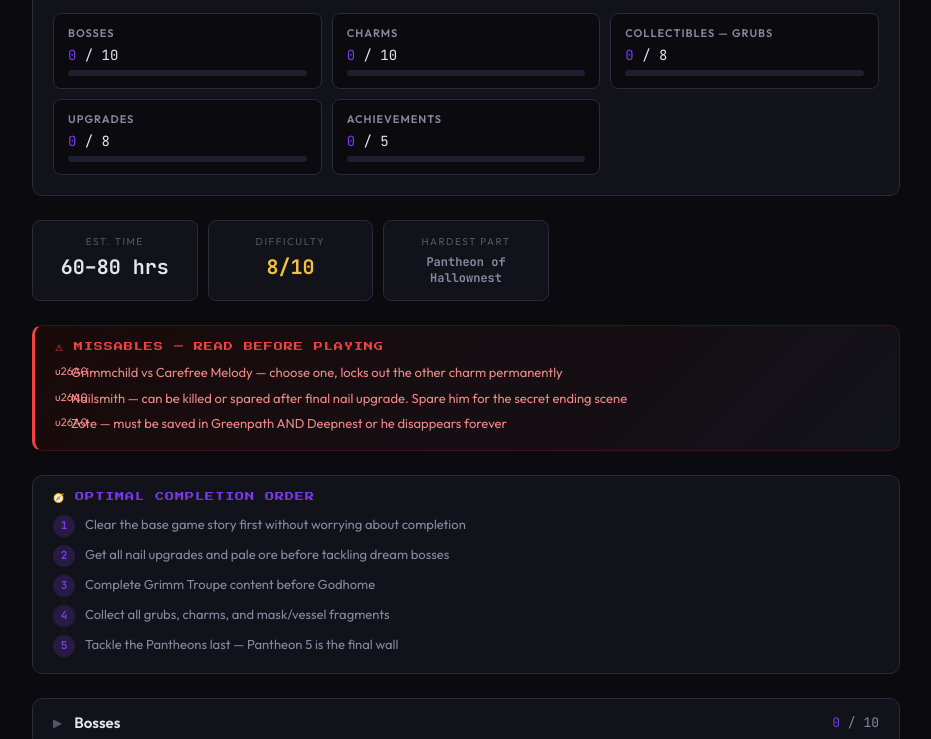
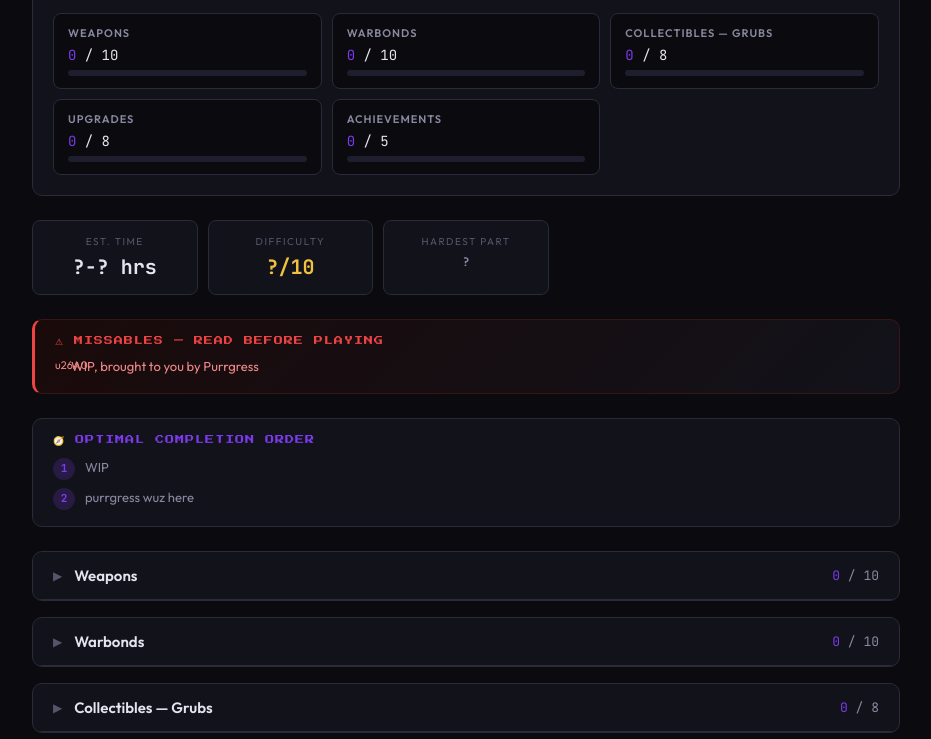
Before and after one commit to snoringpanda/snoringpanda.github.io, a plain HTML site: page index.html in a window 1280 px wide. Shown: the part 496-1235 px from the top of the page, without its empty margins (174-1105 px from the left). Drawn offline with Linux system fonts and the light colour scheme.

Commit message:
Update index.html

```diff
--- a/index.html
+++ b/index.html
@@ -566,26 +566,21 @@
 // Each real game tracker would replace this with actual game data.
 
 const GAMES = {
-  "hollow-knight": {
-    title: "Hollow Knight",
-    difficulty: "8/10",
-    timeEstimate: "60\u201380 hrs",
-    hardestPart: "Pantheon of Hallownest",
+  "helldivers-2": {
+    title: "Helldivers 2",
+    difficulty: "?/10",
+    timeEstimate: "?-? hrs",
+    hardestPart: "?",
     missables: [
-      "Grimmchild vs Carefree Melody \u2014 choose one, locks out the other charm permanently",
-      "Nailsmith \u2014 can be killed or spared after final nail upgrade. Spare him for the secret ending scene",
-      "Zote \u2014 must be saved in Greenpath AND Deepnest or he disappears forever"
+      "WIP, brought to you by Purrgress"
     ],
     completionOrder: [
-      "Clear the base game story first without worrying about completion",
-      "Get all nail upgrades and pale ore before tackling dream bosses",
-      "Complete Grimm Troupe content before Godhome",
-      "Collect all grubs, charms, and mask/vessel fragments",
-      "Tackle the Pantheons last \u2014 Pantheon 5 is the final wall"
+      "WIP",
+      "purrgress wuz here"
     ],
     categories: [
       {
-        name: "Bosses",
+        name: "Weapons",
         items: [
           { name: "False Knight", location: "Forgotten Crossroads", tip: null },
           { name: "Hornet Protector", location: "Greenpath", tip: null },
@@ -600,18 +595,18 @@
         ]
       },
       {
-        name: "Charms",
+        name: "Warbonds",
         items: [
-          { name: "Wayward Compass", location: "Iselda\u2019s Shop, Dirtmouth", tip: null },
-          { name: "Gathering Swarm", location: "Sly\u2019s Shop, Dirtmouth", tip: null },
-          { name: "Stalwart Shell", location: "Sly\u2019s Shop", tip: null },
-          { name: "Soul Catcher", location: "Forgotten Crossroads, above Elder Hu", tip: null },
-          { name: "Shaman Stone", location: "Forgotten Crossroads, near Ancestral Mound", tip: "One of the best charms in the game" },
+          { name: "gun 1", location: null, tip: null },
+          { name: "gun 2", location: null, tip: null },
+          { name: "Stalwart Shell", location: null, tip: null },
+          { name: "Soul Catcher", location: null, tip: null },
+          { name: "Shaman Stone", location: "Forgotten Crossroads, near Ancestral Mound", tip: null },
           { name: "Quick Focus", location: "Sly\u2019s Shop", tip: null },
           { name: "Lifeblood Heart", location: "Sly\u2019s Shop", tip: null },
           { name: "Mark of Pride", location: "Mantis Village, after Mantis Lords", tip: null },
-          { name: "Sharp Shadow", location: "Deepnest", tip: "Requires Shade Cloak" },
-          { name: "Grimmchild / Carefree Melody", location: "Grimm Troupe DLC", tip: "Mutually exclusive \u2014 this is a missable choice" },
+          { name: "Sharp Shadow", location: "Deepnest", tip: null },
+          { name: "Grimmchild / Carefree Melody", location: "Grimm Troupe DLC", tip: null },
         ]
       },
       {
```
